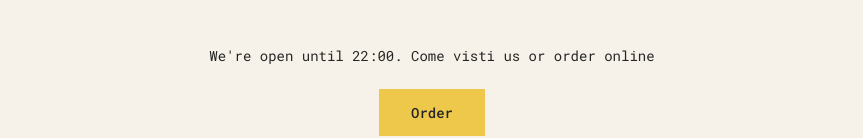
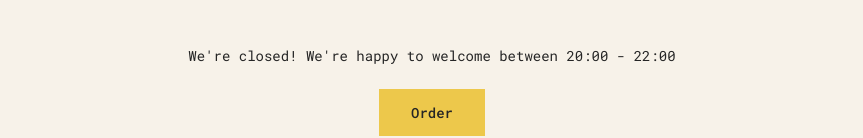
Before and after one commit to NurkaAmre/pizzamenu, a React (Create React App) app: page / in a window 1280 px wide. Shown: the part 790-928 px from the top of the page, without its empty margins (208-1071 px from the left). Built offline with nearby package versions, Linux system fonts and the light colour scheme.

Commit message:
Conditionally render the open hour and close hour

```diff
--- a/src/components/Footer.js
+++ b/src/components/Footer.js
@@ -3,7 +3,7 @@ import '../index.css';
 
 export default function Footer() {
   const hour = new Date().getHours();
-  const openHour = 12;
+  const openHour = 20;
   const closeHour = 22;
   const isOpen = hour >= openHour && hour <= closeHour;
 
@@ -11,9 +11,14 @@ export default function Footer() {
     <footer className="footer">
       <div className="order">
         <p>
-          {isOpen && (
+          {isOpen ? (
             <span>
               We're open until {closeHour}:00. Come visti us or order online
+            </span>
+          ) : (
+            <span>
+              We're closed! We're happy to welcome between {openHour}:00 -{' '}
+              {closeHour}:00
             </span>
           )}
         </p>
```
